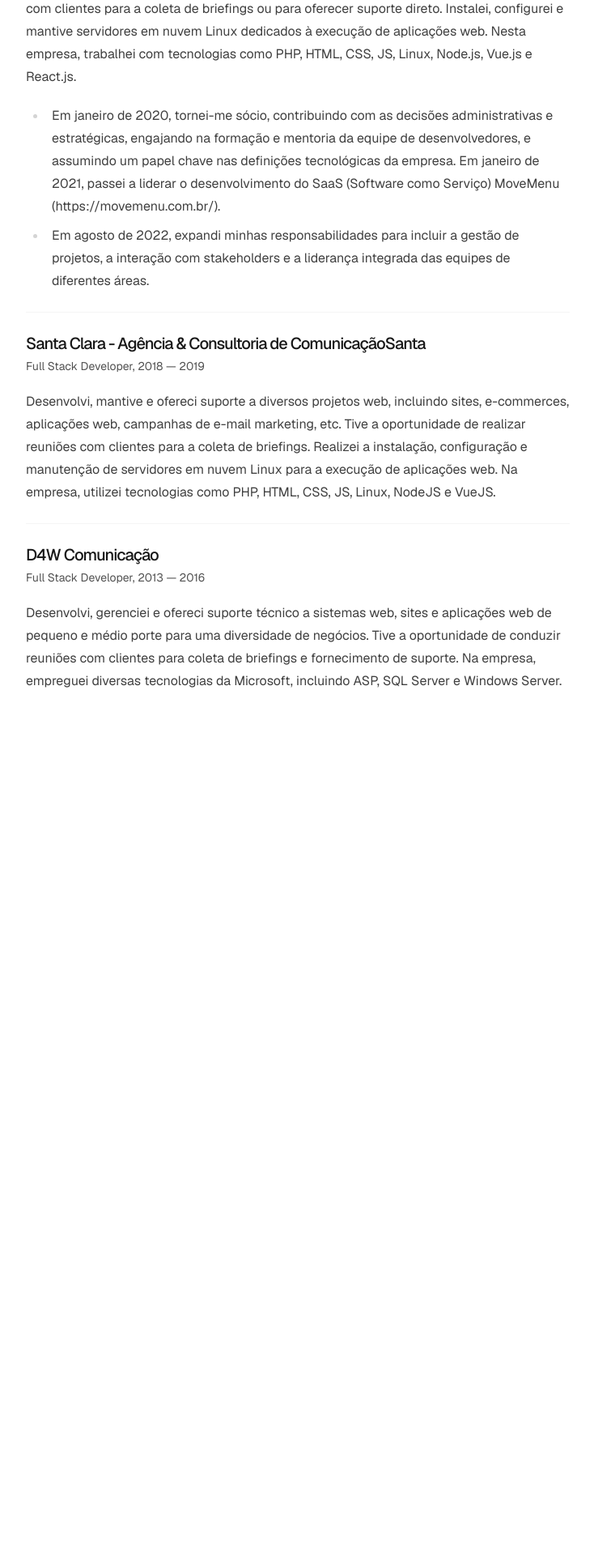
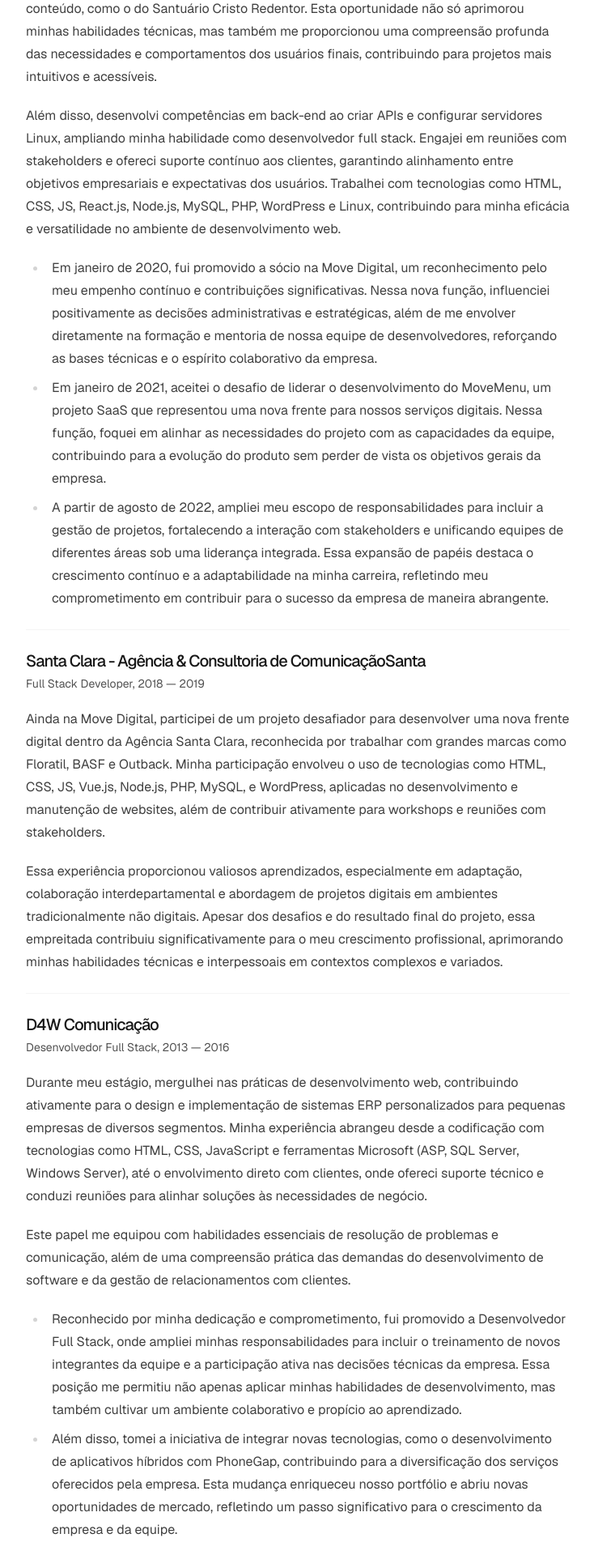
Before and after one commit to alexandrekumagae/alexandrekumagae.com, a Next.js app: page /carreira in a window 1280 px wide. Shown: the part 480-2400 px from the top of the page at 81% size, without its empty margins (272-1006 px from the left). Before the commit the page ends 1495 px from the top, so only its background shows below. Built offline with nearby package versions, Linux system fonts and the light colour scheme.

Commit message:
feat: update about and career content, create new post

```diff
--- a/src/app/carreira/page.tsx
+++ b/src/app/carreira/page.tsx
@@ -21,28 +21,51 @@
               Líder de Tecnologia e Sócio, 2016 - atualmente
             </p>
             <p>
-              Desenvolvi, mantive e prestei suporte a uma ampla gama de projetos
-              web, incluindo sites, plataformas de e-commerce e aplicações web.
-              Tive a oportunidade de realizar encontros com clientes para a
-              coleta de briefings ou para oferecer suporte direto. Instalei,
-              configurei e mantive servidores em nuvem Linux dedicados à
-              execução de aplicações web. Nesta empresa, trabalhei com
-              tecnologias como PHP, HTML, CSS, JS, Linux, Node.js, Vue.js e
-              React.js.
+              Na Move Digital, ampliei significativamente meu conhecimento em
+              front-end e experiência do usuário enquanto trabalhava em sites
+              institucionais, aplicativos web e portais de conteúdo, como o do
+              Santuário Cristo Redentor. Esta oportunidade não só aprimorou
+              minhas habilidades técnicas, mas também me proporcionou uma
+              compreensão profunda das necessidades e comportamentos dos
+              usuários finais, contribuindo para projetos mais intuitivos e
+              acessíveis.
+            </p>
+            <p>
+              Além disso, desenvolvi competências em back-end ao criar APIs e
+              configurar servidores Linux, ampliando minha habilidade como
+              desenvolvedor full stack. Engajei em reuniões com stakeholders e
+              ofereci suporte contínuo aos clientes, garantindo alinhamento
+              entre objetivos empresariais e expectativas dos usuários.
+              Trabalhei com tecnologias como HTML, CSS, JS, React.js, Node.js,
+              MySQL, PHP, WordPress e Linux, contribuindo para minha eficácia e
+              versatilidade no ambiente de desenvolvimento web.
             </p>
             <ul>
               <li>
-                Em janeiro de 2020, tornei-me sócio, contribuindo com as
-                decisões administrativas e estratégicas, engajando na formação e
-                mentoria da equipe de desenvolvedores, e assumindo um papel
-                chave nas definições tecnológicas da empresa. Em janeiro de
-                2021, passei a liderar o desenvolvimento do SaaS (Software como
-                Serviço) MoveMenu (https://movemenu.com.br/).
+                Em janeiro de 2020, fui promovido a sócio na Move Digital, um
+                reconhecimento pelo meu empenho contínuo e contribuições
+                significativas. Nessa nova função, influenciei positivamente as
+                decisões administrativas e estratégicas, além de me envolver
+                diretamente na formação e mentoria de nossa equipe de
+                desenvolvedores, reforçando as bases técnicas e o espírito
+                colaborativo da empresa.
               </li>
               <li>
-                Em agosto de 2022, expandi minhas responsabilidades para incluir
-                a gestão de projetos, a interação com stakeholders e a liderança
-                integrada das equipes de diferentes áreas.
+                Em janeiro de 2021, aceitei o desafio de liderar o
+                desenvolvimento do MoveMenu, um projeto SaaS que representou uma
+                nova frente para nossos serviços digitais. Nessa função, foquei
+                em alinhar as necessidades do projeto com as capacidades da
+                equipe, contribuindo para a evolução do produto sem perder de
+                vista os objetivos gerais da empresa.
+              </li>
+              <li>
+                A partir de agosto de 2022, ampliei meu escopo de
+                responsabilidades para incluir a gestão de projetos,
+                fortalecendo a interação com stakeholders e unificando equipes
+                de diferentes áreas sob uma liderança integrada. Essa expansão
+                de papéis destaca o crescimento contínuo e a adaptabilidade na
+                minha carreira, refletindo meu comprometimento em contribuir
+                para o sucesso da empresa de maneira abrangente.
               </li>
             </ul>
             <hr className="my-6 border-neutral-100" />
@@ -53,29 +76,66 @@
               Full Stack Developer, 2018 — 2019
             </p>
             <p>
-              Desenvolvi, mantive e ofereci suporte a diversos projetos web,
-              incluindo sites, e-commerces, aplicações web, campanhas de e-mail
-              marketing, etc. Tive a oportunidade de realizar reuniões com
-              clientes para a coleta de briefings. Realizei a instalação,
-              configuração e manutenção de servidores em nuvem Linux para a
-              execução de aplicações web. Na empresa, utilizei tecnologias como
-              PHP, HTML, CSS, JS, Linux, NodeJS e VueJS.
+              Ainda na Move Digital, participei de um projeto desafiador para
+              desenvolver uma nova frente digital dentro da Agência Santa Clara,
+              reconhecida por trabalhar com grandes marcas como Floratil, BASF e
+              Outback. Minha participação envolveu o uso de tecnologias como
+              HTML, CSS, JS, Vue.js, Node.js, PHP, MySQL, e WordPress, aplicadas
+              no desenvolvimento e manutenção de websites, além de contribuir
+              ativamente para workshops e reuniões com stakeholders.
+            </p>
+            <p>
+              Essa experiência proporcionou valiosos aprendizados, especialmente
+              em adaptação, colaboração interdepartamental e abordagem de
+              projetos digitais em ambientes tradicionalmente não digitais.
+              Apesar dos desafios e do resultado final do projeto, essa
+              empreitada contribuiu significativamente para o meu crescimento
+              profissional, aprimorando minhas habilidades técnicas e
+              interpessoais em contextos complexos e variados.
             </p>
             <hr className="my-6 border-neutral-100" />
             <h2 className="mb-1 text-xl font-medium tracking-tighter">
               D4W Comunicação
             </h2>
             <p className="text-sm text-neutral-600">
-              Full Stack Developer, 2013 — 2016
+              Desenvolvedor Full Stack, 2013 — 2016
             </p>
             <p>
-              Desenvolvi, gerenciei e ofereci suporte técnico a sistemas web,
-              sites e aplicações web de pequeno e médio porte para uma
-              diversidade de negócios. Tive a oportunidade de conduzir reuniões
-              com clientes para coleta de briefings e fornecimento de suporte.
-              Na empresa, empreguei diversas tecnologias da Microsoft, incluindo
-              ASP, SQL Server e Windows Server.
+              Durante meu estágio, mergulhei nas práticas de desenvolvimento
+              web, contribuindo ativamente para o design e implementação de
+              sistemas ERP personalizados para pequenas empresas de diversos
+              segmentos. Minha experiência abrangeu desde a codificação com
+              tecnologias como HTML, CSS, JavaScript e ferramentas Microsoft
+              (ASP, SQL Server, Windows Server), até o envolvimento direto com
+              clientes, onde ofereci suporte técnico e conduzi reuniões para
+              alinhar soluções às necessidades de negócio.
             </p>
+            <p>
+              Este papel me equipou com habilidades essenciais de resolução de
+              problemas e comunicação, além de uma compreensão prática das
+              demandas do desenvolvimento de software e da gestão de
+              relacionamentos com clientes.
+            </p>
+
+            <ul>
+              <li>
+                Reconhecido por minha dedicação e comprometimento, fui promovido
+                a Desenvolvedor Full Stack, onde ampliei minhas
+                responsabilidades para incluir o treinamento de novos
+                integrantes da equipe e a participação ativa nas decisões
+                técnicas da empresa. Essa posição me permitiu não apenas aplicar
+                minhas habilidades de desenvolvimento, mas também cultivar um
+                ambiente colaborativo e propício ao aprendizado.
+              </li>
+              <li>
+                Além disso, tomei a iniciativa de integrar novas tecnologias,
+                como o desenvolvimento de aplicativos híbridos com PhoneGap,
+                contribuindo para a diversificação dos serviços oferecidos pela
+                empresa. Esta mudança enriqueceu nosso portfólio e abriu novas
+                oportunidades de mercado, refletindo um passo significativo para
+                o crescimento da empresa e da equipe.
+              </li>
+            </ul>
           </div>
         </section>
       </div>
--- a/src/app/page.tsx
+++ b/src/app/page.tsx
@@ -9,14 +9,22 @@
           olá, sou o Alexandre 👋
         </h1>
         <p className="prose prose-neutral mb-8">
-          Sou um Desenvolvedor e Empreendedor com mais de{' '}
-          <strong>10 anos de carreira</strong>. Atualmente eu atuo como{' '}
-          <strong>Líder de Tecnologia e Sócio</strong> na{' '}
-          <Link href="https://movedigital.com.br" target="_blank">
-            Move Digital
-          </Link>
-          , onde sou o responsável pelas decisões tecnológicas e estratégicas da
-          empresa assim como a gestão da equipe.
+          Sou Líder de Tecnologia, Sócio e Desenvolvedor Full Stack na{' '}
+          <strong>
+            <a href="https://movedigital.com.br" target="_blank">
+              Move Digital
+            </a>
+          </strong>{' '}
+          🚀, uma empresa especializada no desenvolvimento de produtos digitais
+          com foco na usabilidade e experiência do usuário 👨‍🔧. Com mais de{' '}
+          <strong>10 anos</strong> de experiência em desenvolvimento web, domino
+          diversas tecnologias, como{' '}
+          <strong>
+            HTML, CSS, JavaScript, React.js, Node.js, MySQL, PHP e WordPress
+          </strong>
+          . Na Move Digital, lidero a equipe de desenvolvimento, gerencio
+          projetos e me relaciono com os stakeholders, contribuindo para o
+          crescimento e sucesso da empresa 📈.
         </p>
 
         <div className="my-8 columns-2 gap-4 sm:columns-3">
@@ -50,43 +58,17 @@
         </div>
 
         <p className="prose prose-neutral mb-8">
-          Além do desenvolvimento, minha paixão pelo empreendedorismo me levou a
-          mergulhar fundo em diversos projetos inovadores, incluindo:
-          <ul>
-            <li>
-              <strong>B4U:</strong> Uma startup que funcionava como um
-              marketplace de lançamentos imobiliários;
-            </li>
-            <li>
-              <strong>MoveMenu:</strong> um SaaS no ramo de alimentação;
-            </li>
-            <li>
-              <strong>
-                <Link href="https://destravamarketing.com.br" target="_blank">
-                  DestravaMKT:
-                </Link>
-              </strong>{' '}
-              um curso de marketing digital voltado a pequenos empresários;
-            </li>
-            <li>
-              <strong>
-                <Link href="https://hospedeagora.com.br" target="_blank">
-                  Hospede Agora:
-                </Link>
-              </strong>{' '}
-              um marketplace de turismo.
-            </li>
-          </ul>
-        </p>
-
-        <p className="prose prose-neutral mb-8">
-          Essas experiências não só aprofundaram meu conhecimento técnico, mas
-          também me deram uma sólida compreensão dos aspectos empresariais,
-          proporcionando uma visão de negócios abrangente que se estende muito
-          além da programação. Compreendendo os dois lados da moeda, tanto a
-          perspectiva do cliente quanto a operacional da empresa, acredito ter
-          um valor único a agregar aos projetos, equilibrando habilidades
-          técnicas com insights estratégicos de negócios.
+          Minha paixão é empreender e inovar 💡, buscando criar soluções que
+          gerem valor para os nossos clientes e para a comunidade 🌐. Participei
+          da concepção e desenvolvimento de iniciativas como o{' '}
+          <strong>MoveMenu</strong>, uma plataforma SaaS para o setor
+          alimentício 🍲; <strong>a B4U</strong>, um marketplace de lançamentos
+          imobiliários 🏠; e <strong>o Hospede Agora</strong>, uma plataforma de
+          turismo que conecta viajantes e acomodações 🌍. Esses projetos me
+          desafiaram a aprimorar minhas habilidades em gestão, liderança,
+          comunicação e estratégia, além de expandir meu conhecimento do mundo
+          dos negócios 📊. Meu objetivo é continuar aprendendo, compartilhando e
+          criando soluções digitais que façam a diferença ✨.
         </p>
 
         <ul className="font-sm mt-8 flex flex-col space-x-0 space-y-2 text-neutral-600 dark:text-neutral-300 md:flex-row md:space-x-4 md:space-y-0">
--- a/src/components/blog/post.tsx
+++ b/src/components/blog/post.tsx
@@ -23,7 +23,7 @@
           Leia mais →
         </Link>
       </div>
-      <time className="text-sm text-neutral-600">{post.date}</time>
+      <time className="text-sm text-neutral-600">{post.formated_date}</time>
     </div>
   )
 }
--- a/src/lib/markdown.ts
+++ b/src/lib/markdown.ts
@@ -8,6 +8,7 @@
 import stringify from 'rehype-stringify'
 
 import { PostProps } from '../types/post'
+import { title } from 'process'
 
 const postsDirectory = path.join(process.cwd(), 'src', 'posts')
 
@@ -38,6 +39,7 @@
         id,
         title: matterResult.data.title,
         date: matterResult.data.date,
+        formated_date: matterResult.data.formated_date,
         summary: matterResult.data.summary,
         image: matterResult.data.image,
         contentHtml,
@@ -48,7 +50,7 @@
   )
 
   // Retorne os posts ordenados por data de forma decrescente
-  return allPostsData.sort((a, b) => (a.date < b.date ? -1 : 1))
+  return allPostsData.sort((a, b) => (a.date > b.date ? -1 : 1))
 }
 
 export async function getPostData(id: string) {
@@ -73,6 +75,7 @@
     contentHtml,
     ...(matterResult.data as {
       date: string
+      formated_date: string
       title: string
       summary: string
       image: string
--- a/src/types/post.ts
+++ b/src/types/post.ts
@@ -2,6 +2,7 @@
   id: string
   title: string
   date: string
+  formated_date: string
   summary: string
   contentHtml: string
   image: string
```
Also changed, not shown: src/posts/dicas-crescimento-carreira-desenvolvimento-software.md (+2 -1 lines), src/posts/melhorar-pontualidade-calls-meetingbar-mac.md (+2 -1 lines), src/posts/unindo-programacao-e-negocios.md (added, +25 -0 lines), public/img/posts/unindo-programacao-e-negocios.jpg (added).
